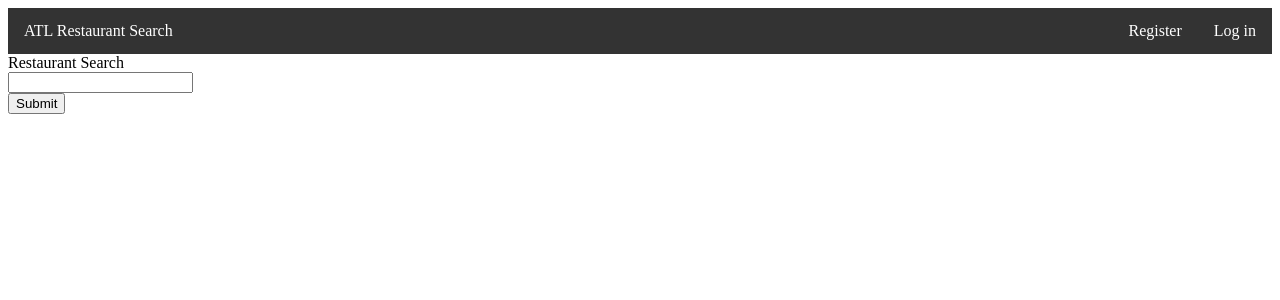
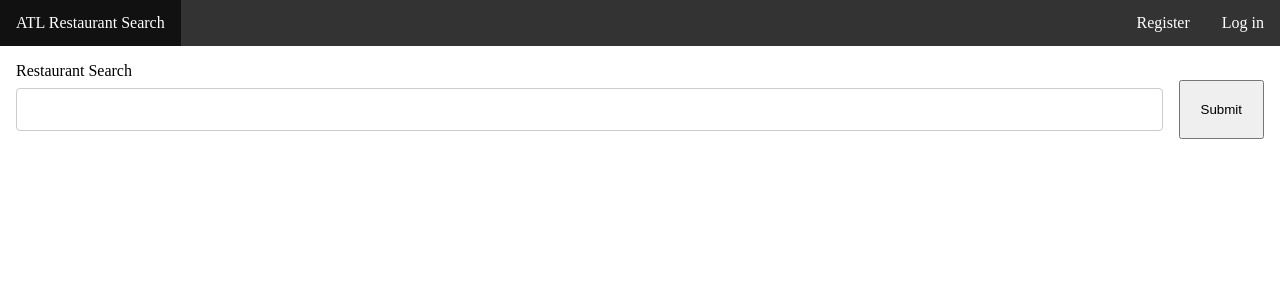
Before and after one commit to GeorgiaTechTeam18/AtlantaFoodFinder, a Django app: template templates/restaurants/search.html in a window 1280 px wide. Shown: the top 300 px of the page. Run offline with Django 3.2, Linux system fonts and the light colour scheme; the template is opened without the code that fills it, so the values that code supplies are empty.

Commit message:
style: added style to search page

```diff
--- a/UserAuth/static/UserAuth/style.css
+++ b/UserAuth/static/UserAuth/style.css
@@ -1,3 +1,16 @@
+/* Resetting bad html defaults */
+* {
+  margin: 0;
+  padding: 0;
+  box-sizing: border-box;
+}
+
+/* Css for defining sections */
+main {
+  margin: 1em;
+}
+
+/* Navigation Bar Css */
 nav {
   list-style-type: none;
   margin: 0;
--- /dev/null
+++ b/restaurants/static/restaurants/style.css
@@ -0,0 +1,28 @@
+.searchInputContainer {
+    width: 100%;
+    display: flex;
+    gap: 1em;
+}
+
+.searchForm input[type=submit] {
+    padding: 20px;
+}
+
+.searchInput {
+  flex-grow: 2;
+  padding: 12px 20px;
+  margin: 8px 0;
+  display: inline-block;
+  border: 1px solid #ccc;
+  border-radius: 4px;
+}
+
+#searchResultsList {
+    padding-left: 2em;
+}
+
+.moreButton {
+    border-radiusl: 0px;
+    padding: 1em;
+    margin-top: 1em;
+}
--- a/templates/UserAuth/base.html
+++ b/templates/UserAuth/base.html
@@ -5,6 +5,7 @@
     <meta charset="UTF-8">
     <title>{% block title %}Title{% endblock %}</title>
     <link rel="stylesheet" href="{% static 'UserAuth/style.css' %}">
+    {%block head%}{% endblock %}
 </head>
 <body>
     <nav>
@@ -24,7 +25,7 @@
         </li>
         {% endif %}
     </nav>
-
+    <main>
         {% for message in messages %}
             <div class="alert alert-{{ message.tags }} alert-dismissible fade show" role="alert">
                 <strong>
@@ -37,6 +38,6 @@
             </div>
         {% endfor %}
         {%block body%}{% endblock %}
-
+    </main>
 </body>
 </html>
--- a/templates/restaurants/detail.html
+++ b/templates/restaurants/detail.html
@@ -1,5 +1,8 @@
 {% extends 'UserAuth/base.html' %}
-
+{% load static %}
+{% block head %}
+    <link rel="stylesheet" href="{% static 'restaurants/style.css' %}">
+{% endblock %}
 {% block body %}
     {{ restaurant }}
 {% endblock %}
--- a/templates/restaurants/search.html
+++ b/templates/restaurants/search.html
@@ -1,16 +1,21 @@
 {% extends 'UserAuth/base.html' %}
+{% load static %}
+{% block head %}
+    <link rel="stylesheet" href="{% static 'restaurants/style.css' %}">
+{% endblock %}
 {% block body %}
-    <form method="get">
+    <form class="searchForm" method="get">
         <label for="q">Restaurant Search</label>
         <br>
-        <input type="text" id="q" name="q">
-        <br>
-        <input type="submit" value="Submit">
+        <div class="searchInputContainer">
+            <input class="searchInput" type="text" id="q" name="q" value="{{ query }}">
+            <input type="submit" value="Submit">
+        </div>
     </form>
     <ol id="searchResultsList">
         {% include 'restaurants/searchResultsItems.html' %}
     </ol>
-    <button style="display: none" id="loadMore" onclick="loadMore()">More</button>
+    <button class="moreButton" style="display: none" id="loadMore" onclick="loadMore()">More</button>
     <div style="display: none" id="loadingIndicator">Loading...</div>
     <script>
         let pageToken = "{{ searchResults.nextPageToken }}";
```
Lines whose indentation alone changed are shown as unchanged.
